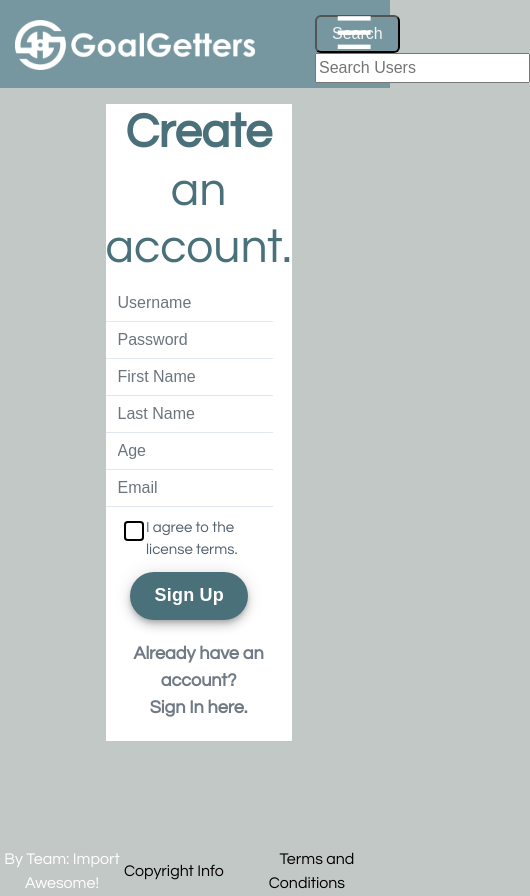
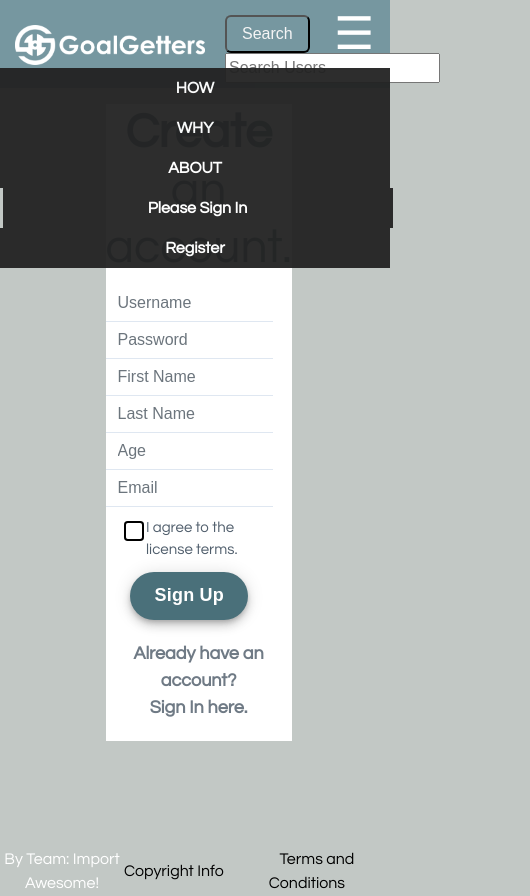
Before and after one commit to bethel-school-of-technology/team-import-awesome-frontend, a React (Create React App) app: page /signUp in a window 390 px wide. Shown: the whole page, 530 px wide, since content can reach past the window. Built offline with nearby package versions, Linux system fonts and the light colour scheme; no server answers; grey boxes are pictures that could not be loaded.

Commit message:
hamburger menu looks better and navbar is cleaner

```diff
--- a/src/components/Navbar.js
+++ b/src/components/Navbar.js
@@ -27,7 +27,7 @@ const Navbar = () => {
         <>
             <nav className="nav-main">
                 <div>
-                    <h2 style={{ width: '300px' }}>
+                    <h2 style={{ width: '200px' }}>
                         <Link to={'/'}>
                             <img
                                 className="logo"
@@ -37,7 +37,7 @@ const Navbar = () => {
                         </Link>
                     </h2>
                 </div>
-                <div className="searchBar">
+                <div className="search-bar">
                     <SearchBar />
                 </div>
 
@@ -45,7 +45,7 @@ const Navbar = () => {
                     &#9776;
                 </label>
                 <input type="checkbox" id="toggle" />
-                <div className="menu nav-links">
+                <div className='menu nav-links' style={{zIndex: 999}}>
                     <HashLink smooth to="http://localhost:3001/#HOW">
                         HOW
                     </HashLink>
@@ -58,10 +58,9 @@ const Navbar = () => {
 
                     {user ? (
                         <>
-                            <h5>
-                                Welcome,{' '}
-                                <Link to={`/profile-page/${user}`}>{user}</Link>
-                            </h5>
+
+                            <Link to={`/profile-page/${user}`}>Welcome, {user}</Link>
+
                             <Link
                                 to="/"
                                 onClick={() => {
@@ -75,15 +74,12 @@ const Navbar = () => {
                         </>
                     ) : (
                         <>
-                            <p>
-                                Please{' '}
-                                <Link
-                                    style={{ marginLeft: '5px' }}
-                                    to="/signIn"
-                                >
-                                    Sign In
-                                </Link>
-                            </p>
+                            <Link
+                                style={{ marginLeft: '5px' }}
+                                to="/signIn"
+                            >
+                               Please Sign In
+                            </Link>
                             <Link to="/signUp">Register</Link>
                         </>
                     )}
--- a/src/components/profilePage.js
+++ b/src/components/profilePage.js
@@ -46,7 +46,7 @@ const ProfilePage = () => {
         <div className="profilePage-main">
             <div className="row profile-container">
                 <div className='col-md-6 col-sm-12 user-welcome'>
-                    <h5 className="title">Hello, {username}! Get goaling!</h5>
+                    <h6 className="title">Hello, {username}! Get goaling!</h6>
                     <div className="user-profile">
                         <div className="avatar-container">
                             <img src={user.avatar} alt="" className="avatar" />
--- a/src/css/Navbar.css
+++ b/src/css/Navbar.css
@@ -2,15 +2,18 @@
     display: flex;
     justify-content: space-between;
     align-items: center;
-    padding: 15px 55px 5px 15px;
+    padding: 15px 25px 5px 15px;
     background-color: #7697A0;
 }
 
 .nav-links {
     display: flex;
     flex-direction: row;
-    justify-content: flex-end;
     font-weight: bold;
+}
+
+.nav-links h5 {
+    margin-bottom: 0;
 }
 
 a:link {
@@ -28,8 +31,13 @@ a:hover {
 }
 
 .logo{
-    max-width: 80%;
+    max-width: 95%;
     max-height: 150px;
+}
+
+.search-bar{
+    padding-right: 50px;
+    padding-left: 10px;
 }
 
 #hamburger{
@@ -42,17 +50,10 @@ a:hover {
     display: none;
 }
 
-.menu p {
-    display: flex;
-    flex-direction: row;
-    justify-content: center;
-    margin-bottom: 0;
-}
 
-
-@media screen and (max-width: 950px){
+@media screen and (max-width: 1039.2px){
     #hamburger{
-        display: block;
+        display: flex;
         position: absolute;
         top: 0px;
         right: 30px;
@@ -62,17 +63,37 @@ a:hover {
         font-size: 45px;
     }
     .menu{
-        text-align: center;
+        position: absolute;
+        top: 0;
+        left: 0;
+        margin-top: 68px;
+        flex-direction: column;
+        justify-content: center;
+        align-items: center;
         width: 100%;
-        display: none;
-        clear: right;
     }
-    .menu a {
+    /* .menu a {
         display: block;
         margin: 0;
     }
     #toggle:checked + .menu{
         display: block;
-        transform: translateY(0);
-    }
+        transform: translateY(0); */
+    /* } */
+    #toggle:checked ~ .menu{
+        border: 1px solid #333;
+        height: 2.5em;
+        padding: 0.5em;
+        display: none;
+      }
+      .menu > a {
+        display: flex;
+        justify-content: center;
+        margin: 0;
+        padding: 0.5em 0;
+        width: 100%;
+        color: white;
+        background-color: #222;
+        opacity: 95%;
+      }
 }
```
